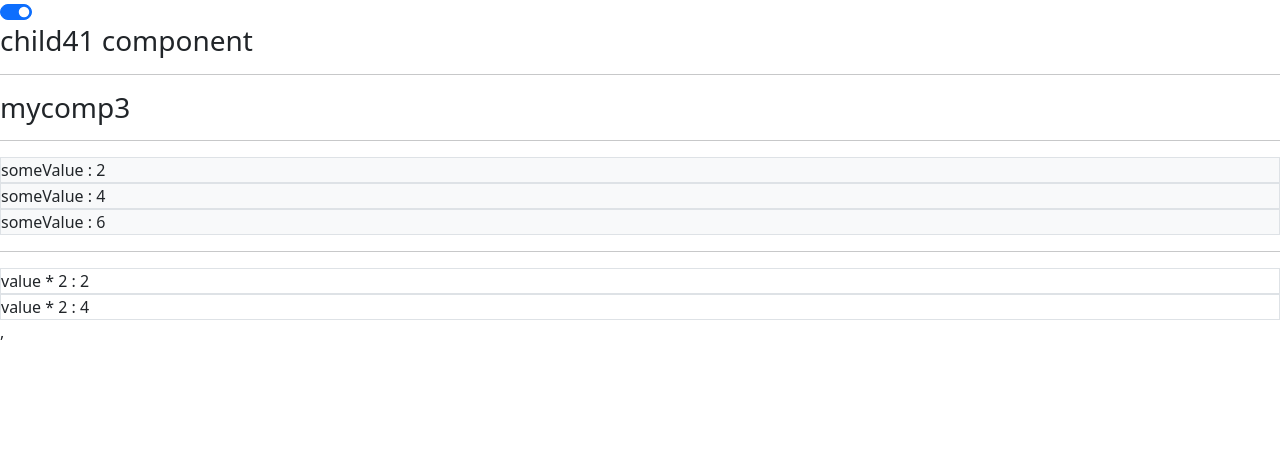
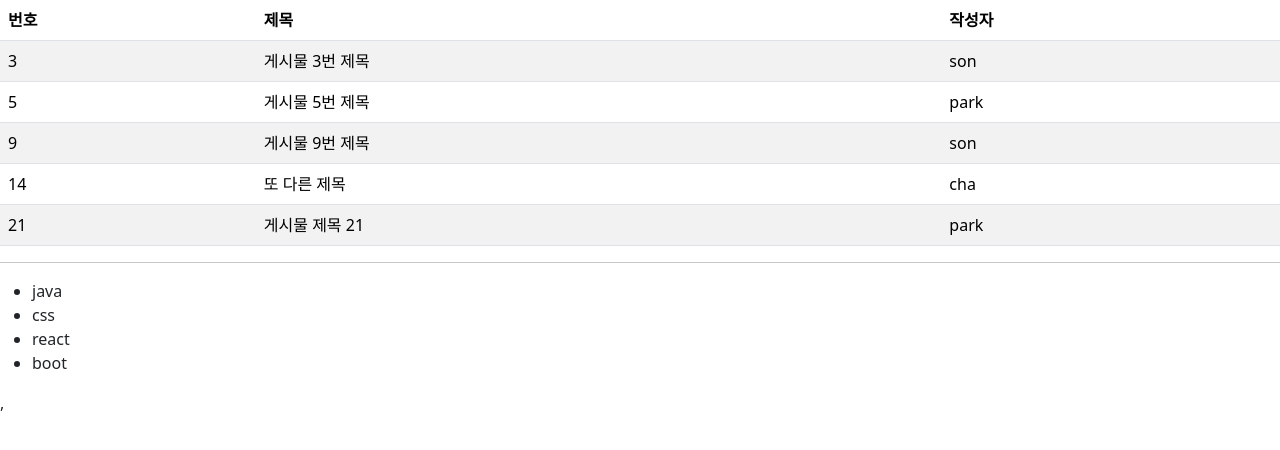
Before and after one commit to yumin359/react, a React (Vite) app: page / in a window 1280 px wide. Shown: the top 450 px of the page. Built offline with nearby package versions, Linux system fonts and the light colour scheme.

Commit message:
0704 list 사용시 key prop 쓰기

```diff
--- /dev/null
+++ b/src/App39.jsx
@@ -0,0 +1,65 @@
+import React from "react";
+import { Table } from "react-bootstrap";
+
+function MyComp1() {
+  const list = ["java", "css", "react", "boot"];
+  // key prop : 리스트를 컴포넌트로 그릴 때 각 컴포넌트를 유일하게 식별하는 값
+  // -> key로 같은 컴포넌트 인지 판단해서 효율적으로 컴포넌트를 출력
+  // -> 보통 key prop의 값은 db의 pk를 사용함
+  return (
+    <div>
+      <ul>
+        {list.map((item) => (
+          <li key={item}>{item}</li>
+        ))}
+      </ul>
+    </div>
+  );
+}
+
+function MyComp2() {
+  const board = [
+    { id: 3, title: "게시물 3번 제목", author: "son" },
+    { id: 5, title: "게시물 5번 제목", author: "park" },
+    { id: 9, title: "게시물 9번 제목", author: "son" },
+    { id: 14, title: "또 다른 제목", author: "cha" },
+    { id: 21, title: "게시물 제목 21", author: "park" },
+  ];
+  // 연습 : key prop 사용하기
+  return (
+    <div>
+      <Table striped={true}>
+        <thead>
+          <tr>
+            <th>번호</th>
+            <th>제목</th>
+            <th>작성자</th>
+          </tr>
+        </thead>
+        <tbody>
+          {board.map((item) => (
+            <tr key={item.id}>
+              {/*<tr key={item.title}> 이거는 중복 없어서 되긴 하는데 보통 id로 함*/}
+              {/*<tr key={item.author}> 이거는 중복값 있어서 안 됨*/}
+              <td>{item.id}</td>
+              <td>{item.title}</td>
+              <td>{item.author}</td>
+            </tr>
+          ))}
+        </tbody>
+      </Table>
+    </div>
+  );
+}
+
+function App39(props) {
+  return (
+    <div>
+      <MyComp2 />
+      <hr />
+      <MyComp1 />
+    </div>
+  );
+}
+
+export default App39;
--- a/src/main.jsx
+++ b/src/main.jsx
@@ -1,10 +1,10 @@
 import { StrictMode } from "react";
 import { createRoot } from "react-dom/client";
 import "bootstrap/dist/css/bootstrap.min.css";
-import App38 from "./App38.jsx";
+import App39 from "./App39.jsx";
 
 createRoot(document.getElementById("root")).render(
   <StrictMode>
-    <App38 />,
+    <App39 />,
   </StrictMode>,
 );
```
